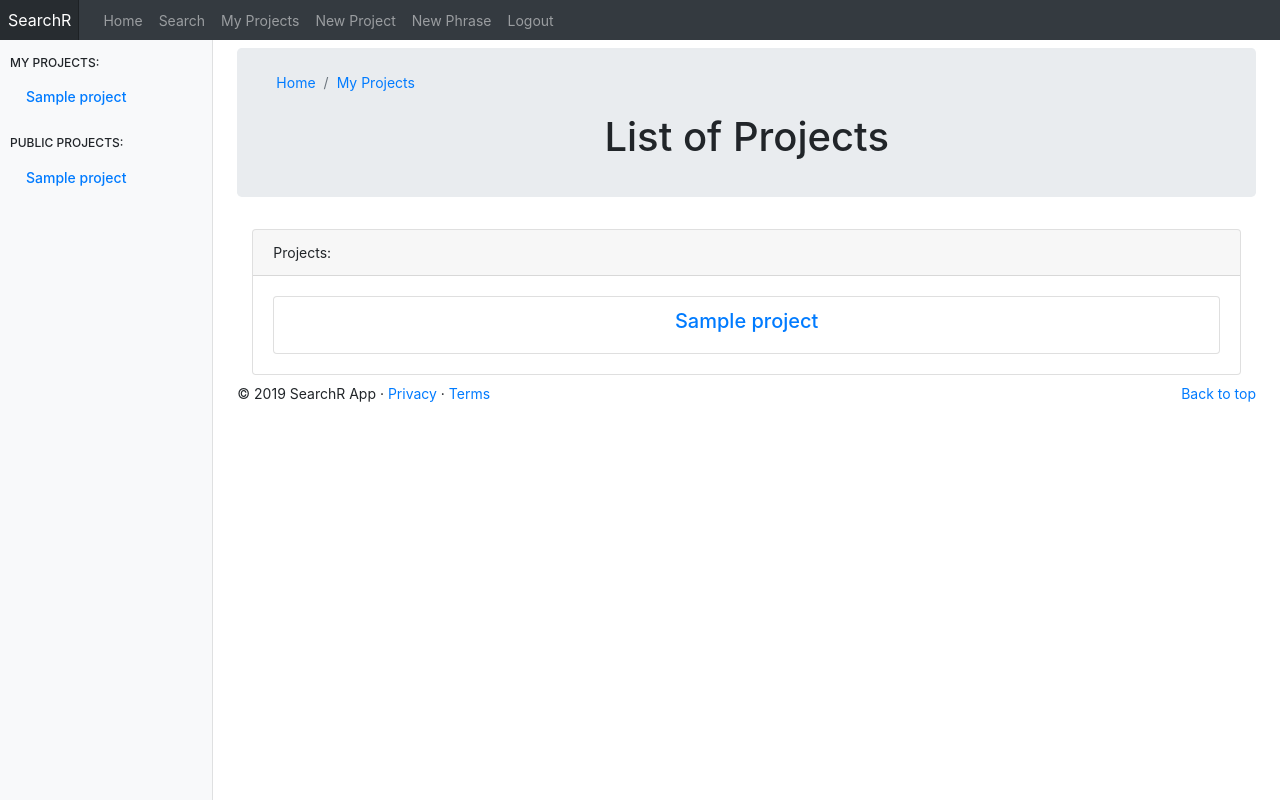
After one commit to cebul55/Searchr_Project, a Django app: a page that uses templates/searchr_app/base.html in a window 1280 px wide. The commit adds this page. Run offline with Django 3.2, Linux system fonts and the light colour scheme; a user stored in the database is signed in; tables that the repository leaves empty hold one stand-in row (values such as "Sample post"); some libraries are stand-ins or nearby versions.

Commit message:
my projects view + v0.1 template

```diff
--- a/searchr_app/urls.py
+++ b/searchr_app/urls.py
@@ -18,7 +18,7 @@ urlpatterns = [
     path('run_query/<search_id>', views.RunSearchView.as_view(), name='run_query'),
     path('owner/<slug:username>/project/<slug:project_slug>/<slug:search_slug>/history', views.HistoryView.as_view(), name='history_view'),
     path('analisys_outcome/<analisys_outcome_id>', views.ShowAnalisysOutcomeView.as_view(), name='analisys_outcome'),
-
+    path('owner/<slug:username>/projects/', views.MyProjectsView.as_view(), name='my_projects'),
     path('search/', views.SearchView.as_view(), name='search'),
 
     path('add_keyword/', views.AddKeywordView.as_view(), name='add_keyword'),
--- /dev/null
+++ b/searchr_app/views/MyProjectsView.py
@@ -0,0 +1,27 @@
+from django.contrib.auth.decorators import login_required
+from django.contrib.auth.models import User
+from django.shortcuts import render
+from django.utils.decorators import method_decorator
+from django.views import View
+
+from searchr_app.models import Project
+
+
+class MyProjectsView(View):
+
+    @method_decorator(login_required)
+    def get(self, request, username):
+        context_dict = {}
+        try:
+            # obtain user by username
+            user = User.objects.get(username=username)
+            # get user's projects
+            projects = Project.objects.filter(user=user)
+
+            context_dict['user'] = user
+            context_dict['projects'] = projects
+        except User.DoesNotExist or Project.DoesNotExist:
+            context_dict['user'] = None
+            context_dict['projects'] = None
+
+        return render(request, 'searchr_app/my_projects.html', context_dict)
--- a/searchr_app/views/__init__.py
+++ b/searchr_app/views/__init__.py
@@ -14,6 +14,7 @@ from .CrawlerView import CrawlerView, crawl
 from .RunSearchView import RunSearchView
 from .HistoryView import HistoryView
 from .ShowAnalisysOutcomeView import ShowAnalisysOutcomeView
+from .MyProjectsView import MyProjectsView
 
 
 # Phrase view
--- a/templates/searchr_app/base.html
+++ b/templates/searchr_app/base.html
@@ -43,6 +43,7 @@
 {#                        <li class="nav-item "><a class="nav-link" href="{% url 'rango:about' %}">About</a></li>#}
                         <li class="nav-item "><a class="nav-link" href="{% url 'searchr_app:search' %}">Search</a></li>
                         {% if user.is_authenticated %}
+                        <li class="nav-item"><a class="nav-link" href="{% url 'searchr_app:my_projects' user.username %}">My Projects</a> </li>
                         <li class="nav-item"><a class="nav-link" href="{% url 'searchr_app:add_project' %}">New Project</a> </li>
 {#                        <li class="nav-item"><a class="nav-link" href="{% url 'searchr_app:add_keyword' %}">Add Keyword</a></li>#}
                         <li class="nav-item"><a class="nav-link" href="{% url 'searchr_app:add_phrase' %}">New Phrase</a></li>
--- /dev/null
+++ b/templates/searchr_app/my_projects.html
@@ -0,0 +1,86 @@
+{% extends 'searchr_app/base.html' %}
+{% load staticfiles %}
+
+{% block title_block %}
+    {% if user.is_authenticated %}
+
+        My Projects
+    {% else %}
+        Login reqiured!
+    {% endif %}
+{% endblock %}
+
+{% block body_block %}
+    {% if user.is_authenticated %}
+        <div class="jumbotron p-4">
+            <div class="container">
+                <nav aria-label="breadcrumb p-1">
+                    <ol class="breadcrumb p-lg-0">
+                        <li class="breadcrumb-item"><a href="{% url 'searchr_app:home' %}">Home</a> </li>
+                        <li class="breadcrumb-item active"><a href="#">My Projects</a></li>
+                    </ol>
+                </nav>
+            <h1 class="jumbotron-heading p-1 text-center">List of Projects</h1>
+            </div>
+        </div>
+        {% if projects %}
+        <div class="container">
+            <div class="row">
+                <div class="col-md-12">
+                    <div class="card mb-2">
+                        <div class="card-header">
+                            Projects:
+                        </div>
+                        <div class="card-body">
+                            <ul class="list-group">
+                                {% for project in projects %}
+                                    <li class="list-group-item">
+                                        <div class="panel-group">
+                                        <div class="panel panel-default">
+                                            <div class="panel-heading">
+                                                <h5 class="panel-title text-center">
+                                                    <a data-toggle="collapse" href="#collapse_project">{{ project.title }}</a>
+                                                </h5>
+                                            </div>
+                                            <div id="collapse_project" class="panel-collapse collapse">
+                                                <dl class="row p-0 card-text">
+                                                    <dt class="col-sm-3 p-2">Project Title</dt>
+                                                    <dd class="col-sm-9 p-2">
+                                                        <a href="{% url 'searchr_app:show_project' user.username project.slug %}">{{ project.title|safe }}</a>
+                                                    </dd>
+
+{#                                                    <dt class="col-sm-3 p-2">URL Address</dt>#}
+{#                                                    <dd class="col-sm-9 p-2">#}
+{#                                                        <a href="{{ search_result.url }}">{{ search_result.url|safe }}</a>#}
+{#                                                    </dd>#}
+{#                            #}
+{#                                                    <dt class="col-sm-3 p-2">Content Type</dt>#}
+{#                                                    <dd class="col-sm-9 p-2">{{ search_result.content_type|safe }}</dd>#}
+{#                            #}
+{#                                                    <dt class="col-sm-3 p-2">Date found</dt>#}
+{#                                                    <dd class="col-sm-9 p-2">{{ search_result.date_found }}</dd>#}
+{#                            #}
+{#                                                    <dt class="col-sm-3 p-2">Status</dt>#}
+{#                                                    <dd class="col-sm-9 p-2">{{ search_result.status|capfirst }}</dd>#}
+                                                </dl>
+                                            </div>
+                                        </div>
+                                        </div>
+                                    </li>
+                                {% endfor %}
+                            </ul>
+                        </div>
+                    </div>
+
+                </div>
+            </div>
+        </div>
+        {% endif %}
+    {% else %}
+        <div class="jumbotron p-4">
+            <div class="container">
+            <h1 class="jumbotron-heading p-1 text-center">Login is required to view projects.</h1>
+            </div>
+        </div>
+    {% endif %}
+{% endblock %}
```
